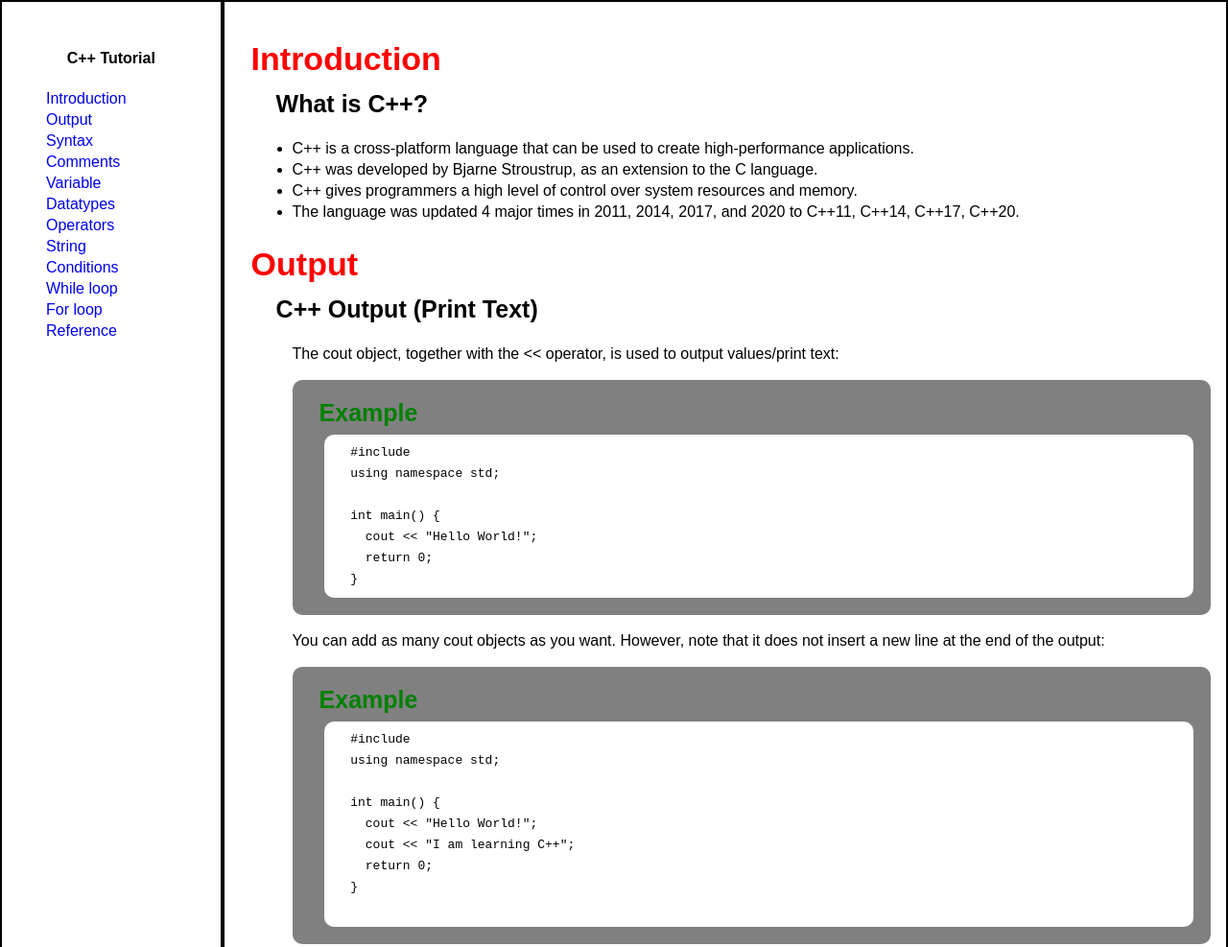
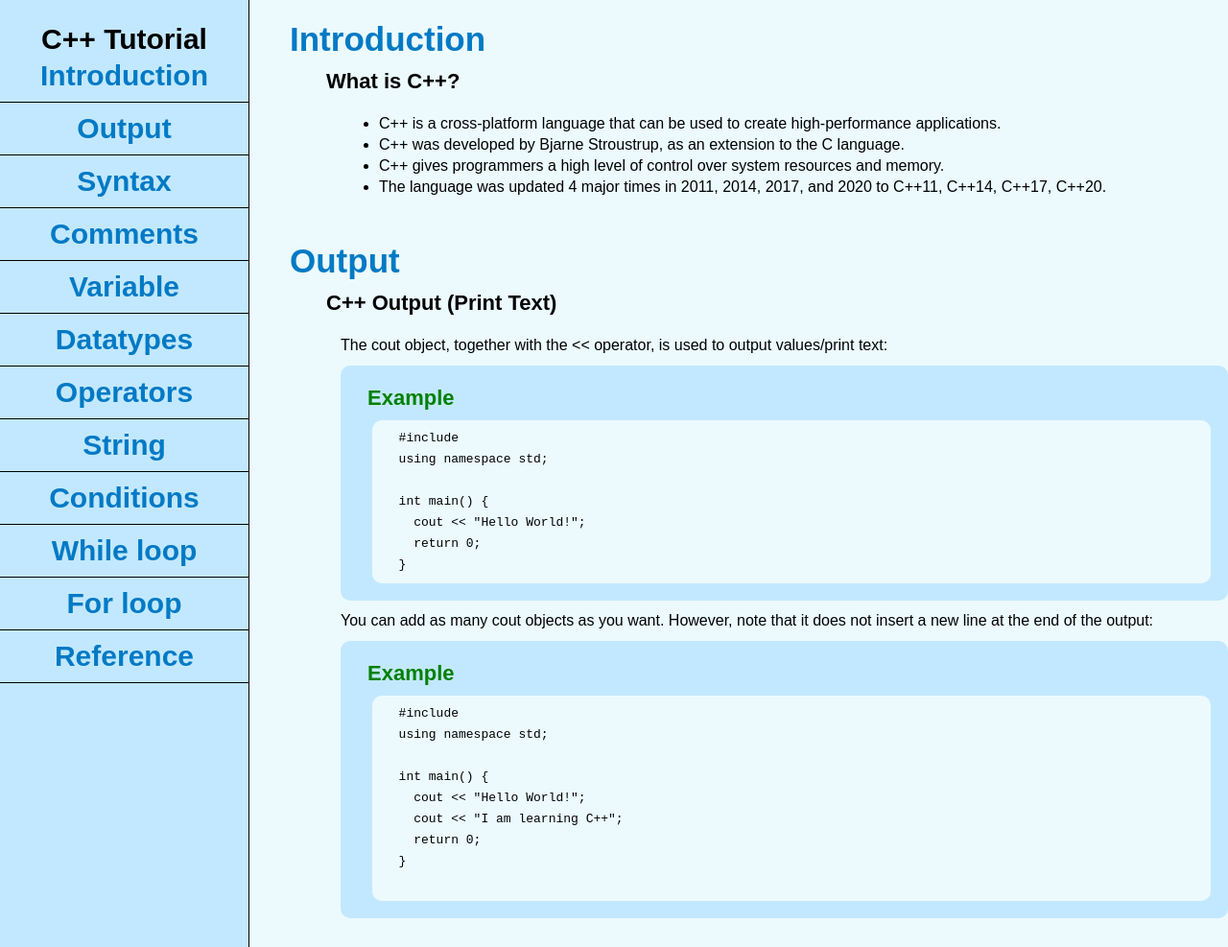
Before and after one commit to Beastcrusher69/FCC-technical_documentation, a plain HTML site: page index.html in a window 1280 px wide. Shown: the top 987 px of the page at 96% size. Drawn offline with Linux system fonts and the light colour scheme.

Commit message:
started styling the page

```diff
--- a/index.html
+++ b/index.html
@@ -3,6 +3,8 @@
     <head>
       <title></title>
       <link rel="stylesheet" href="styles.css">
+      <meta charset="UTF-8">
+      <meta name="viewport" content="width=device-width, initial-scale=1.0">
     </head>
     <body><div class="wrap">
       <nav id="navbar">
@@ -26,7 +28,7 @@
       </nav>
       <main id="main-doc">
         <section class="main-section">
-          <header id="Introduction">Introduction</header>
+          <header id="Introduction" class="firstheader">Introduction</header>
           <h3>What is C++?</h3>
   <ul><li>C++ is a cross-platform language that can be used to create high-performance applications.</li>
 
@@ -389,7 +391,6 @@
         </section>
         <section class="main-section">
           <header id="While_loop">While loop</header>
-          <h3>C++ While Loop</h3>
   <h3>C++ Loops</h3>
   <p>Loops can execute a block of code as long as a specified condition is reached.</p>
 
@@ -430,7 +431,7 @@
         </section>
         <section class="main-section">
           <header id="For_loop">For loop</header>
-          <h3 class="ex-syn">C++ For Loop</h3>
+          <h3 >C++ For Loop</h3>
   <p>When you know exactly how many times you want to loop through a block of code, use the for loop instead of a while loop:</p>
 
   <div class="code-wrap">
--- a/styles.css
+++ b/styles.css
@@ -8,14 +8,21 @@ body{
   line-height:22px;
 
 }
+:root{
+  --light-shade:#ECFAFE;
+  --dark-shade:#C2E8FF;
+  --labels:#007AC5;
+}
 
 header{
   font-weight:600;
-  margin:32px 0 20px;
+}
+#main-doc{
+  background-color:var(--light-shade);
+  padding-left:30px;
 }
 #navbar,#main-doc{
-border:2px solid black;
-padding:16px;
+padding-top:30px;
 
 }
 .wrap{
@@ -23,52 +30,69 @@ padding:16px;
   flex-direction:left;
 }
 #navbar{
-  width:300px;
+  min-width:260px;
+  background-color:var(--dark-shade);
+  font-size:30px;
+  font-weight:600;
+  border-right:1px solid black;
+
 }
 #navbar a{
   text-decoration:none;
-  padding:20px 30px;
+  display:block;
+  color:var(--labels);
+  padding:1rem;
+  border-bottom:1px solid black;
 
 }
+
 #navbar ul{
   margin:0;
   padding:0;
   list-style-type:none;
+  text-align:center;
 }
+
 #navbar header{
   text-align:center;
 }
+
+#main-doc header:not(.firstheader){
+  margin:55px 0 20px;
+
+}
 #main-doc header{
   padding:0 0 0 12px;
-  font-size:34px;
-  color:red;
+  font-size:35px;
+  color:var(--labels);
+
 }
 
 #main-doc h3{
-  font-size:25px;
+  font-size:22px;
 }
 #main-doc h3:not(.ex-syn){
-  padding:0 0 0 38px;
+  padding:0 0 0 50px;
 }
 
-#main-doc p,.code-block,#main-doc ul{
-  padding:0 0 0 55px;
+.code-wrap,#main-doc ul{
+  margin:0 0 0 65px;
 
 }
-
+#main-doc p{
+  margin:10px 0 10px 65px;
+}
 
 /*code-block */
 
 .code-wrap{
-  background-color:grey;
-  margin: 0 0 0 55px;
+  background-color:var(--dark-shade);
   padding:18px;
   border-radius:10px;
 }
 .code-block{
-  background-color:white;
+  background-color:var(--light-shade);
   border-radius:10px;
-  /* padding:8px 12px; */
   padding:8px 12px;
   margin-top:12px;
   margin-left:15px;
@@ -79,11 +103,11 @@ padding:16px;
   padding-left:5px;
   margin:5px;
 }
-code:not(.inline-code){
-  /* margin-left:20px; */
-  /* padding:20px; */
-}
+
 pre{
   padding:0;
   margin:0;
 }
+.inline-code{
+
+}
```
